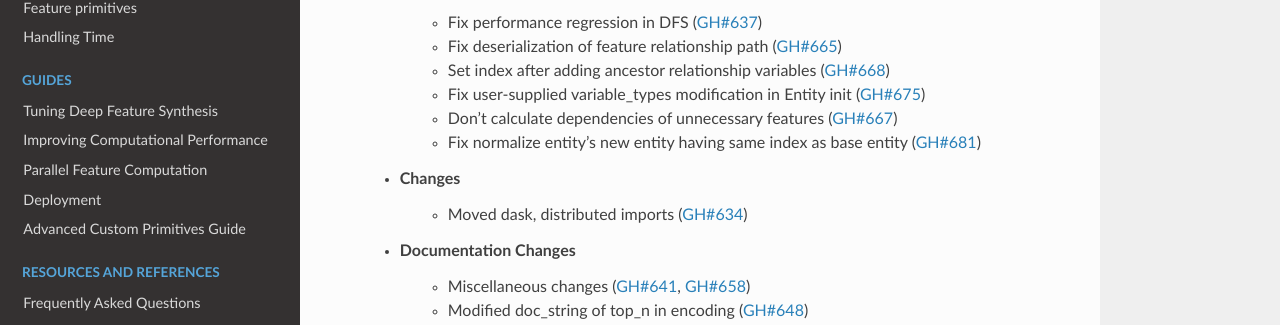
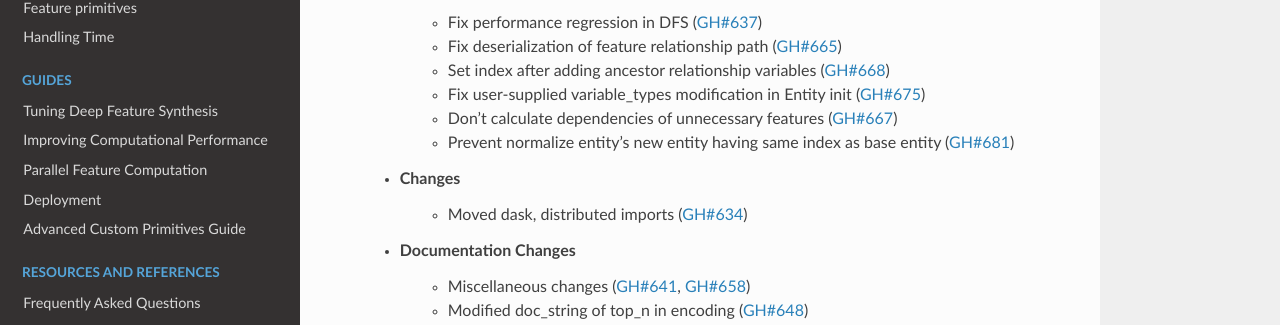
Before and after one commit to alteryx/featuretools, a Sphinx documentation site: the page built from docs/source/changelog.rst, in a window 1280 px wide and 900 px high. Shown: the part 288-613 px from the top of the window. Built offline with Sphinx 7.4.7 and the Read the Docs theme 2.0.0, drawn with Linux system fonts in a browser that asks for light colours; pages that are not in the unit, such as notebooks, are missing from menus.

Commit message:
Updated content of changelog message

```diff
--- a/docs/source/changelog.rst
+++ b/docs/source/changelog.rst
@@ -11,7 +11,7 @@ Changelog
         * Set index after adding ancestor relationship variables (:pr:`668`)
         * Fix user-supplied variable_types modification in Entity init (:pr:`675`)
         * Don't calculate dependencies of unnecessary features (:pr:`667`)
-        * Fix normalize entity's new entity having same index as base entity (:pr:`681`)
+        * Prevent normalize entity's new entity having same index as base entity (:pr:`681`)
     * Changes
         * Moved dask, distributed imports (:pr:`634`)
     * Documentation Changes
```
